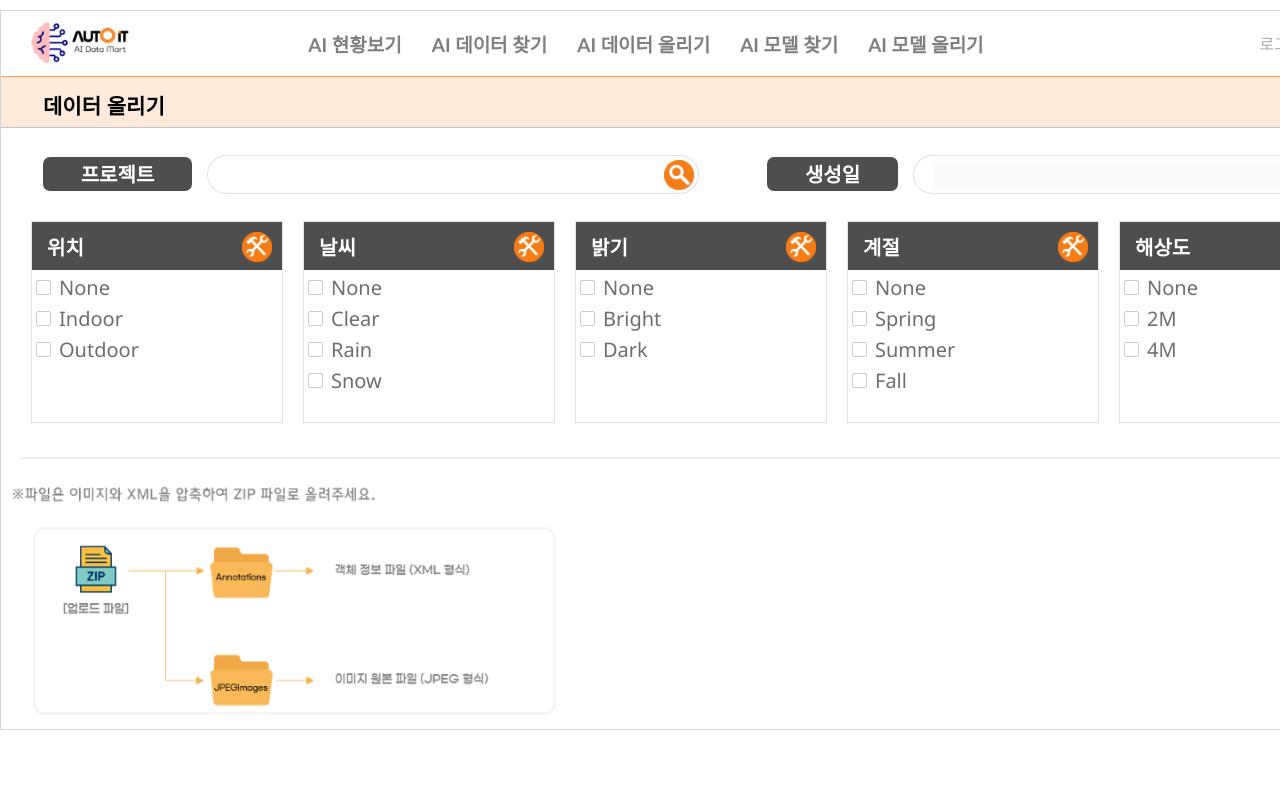
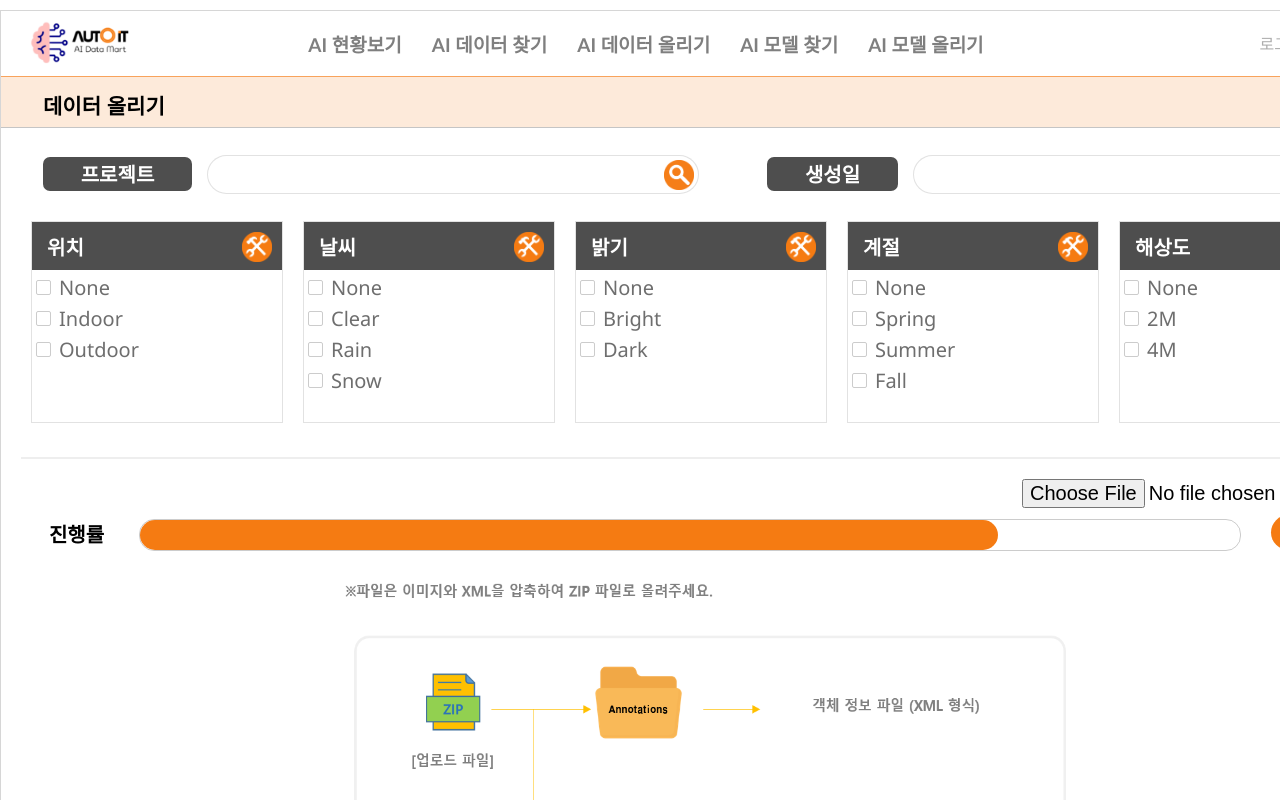
Before and after one commit to BaekInJu/AI-Data_Mart, a React (Create React App) app: page /uploadAiData in a window 1280 px wide. Shown: the top 800 px of the page. Built offline with nearby package versions, Linux system fonts and the light colour scheme.

Commit message:
add uploading bar, find file

```diff
--- a/src/pages/uploadAiData/UploadAiData.js
+++ b/src/pages/uploadAiData/UploadAiData.js
@@ -8,7 +8,7 @@ import calendar from "../../assets/image/calendar.png"
 import SetAiDate from "./settingUpload/SetAiDate";
 import SetAiCategory from "./settingUpload/SetAiCategory";
 import guide from "../../assets/image/guide.png";
-import CalendarModal from "../../components/CalendarModal";
+
 
 const UploadAiData = () => {
   const attribute = [
@@ -64,8 +64,21 @@ const UploadAiData = () => {
           <SetAiCategory title="밝기" list={bright}/>
           <SetAiCategory title="계절" list={season}/>
           <SetAiCategory title="해상도" list={resolution}/>
+          {/* <SetAiCategory title="객체" list={resolution} /> */}
           <hr />
         </div>
+      </div>
+      <div className="upload-file">
+        <input type="file"/>
+      </div>
+      <div className="uploading-bar">
+        <p id="progress-state">진행률</p>
+        <div className="frame">
+          <div id="color-bar">
+            {/* <p id="percent">78%</p> */}
+          </div>
+        </div>
+        <button id="upload-button">업로드</button>
         <img id="guide" src={guide} alt="NoImage" />
       </div>
     </div>
--- a/src/pages/uploadAiData/settingUpload/SetAiDate.js
+++ b/src/pages/uploadAiData/settingUpload/SetAiDate.js
@@ -12,8 +12,7 @@ const SetAiDate = (props) => {
         <div className="upload-data-set-form">
             <input
             type="text"
-            value={date}
-            disabled/>
+            value={date} />
             <button onClick={opepModal}><img src={props.img} alt="NoImage" /></button>
             <CalendarModal isModalOpened={isModalOpened} setIsModalOpened={setIsModalOpened} setDate={setDate}/>
         </div>
--- a/src/style/UploadAiData.css
+++ b/src/style/UploadAiData.css
@@ -63,7 +63,6 @@
     padding-bottom: 3px;
 }
 
-
 .set-project .upload-data-set-form input {
     position: relative;
     bottom: 4px;
@@ -128,11 +127,9 @@
     background: none;
 }
 
-
-
 #guide {
-    height: 250px;
-    width: 600px;
+    height: 350px;
+    width: 730px;
 }
 
 .upload-data-body .body-middle hr {
@@ -141,3 +138,63 @@
     border-color: rgba(197, 197, 197, 0.3);
     margin: 20px;
 }
+
+.upload-file {
+    display: flex;
+    justify-content: right;
+}
+
+.upload-file input {
+    background-color: white;
+    font-size: 20px;
+}
+
+.uploading-bar p {
+    position: relative;
+    bottom: 9px;
+    right: 15px;
+    font-size: 20px;
+    margin-right: 20px;
+    display: inline-block;
+    font-weight: bold;
+}
+
+.uploading-bar #upload-button {
+    position: relative;
+    left: 10px;
+    bottom: 11px;
+    background: rgb(245, 123, 18);
+    color: white;
+    border-radius: 20px;
+    font-size: 17px;
+    padding: 5px 15px 5px 15px;
+    font-weight: bold;
+    border: none;
+    margin-left: 20px;
+}
+
+.uploading-bar .frame {
+    display: inline-block;
+    height: 30px;
+    width: 1100px;
+    border: solid;
+    border-width: 1px;
+    border-color: rgba(0, 0, 0, 0.2);
+    border-radius: 15px;
+    z-index: 0;
+    /* margin: 10px 80px 10px 80px; */
+}
+
+.uploading-bar #color-bar {
+    height: 30px;
+    border-radius: 20px;
+    width: 78%;
+    display: flex;
+    justify-content: left;
+    background: rgb(245, 123, 18);
+    z-index: 1;
+}
+
+.uploading-bar #percent {
+    display: inline;
+}
```
Also changed, not shown: src/assets/image/guide.png.
